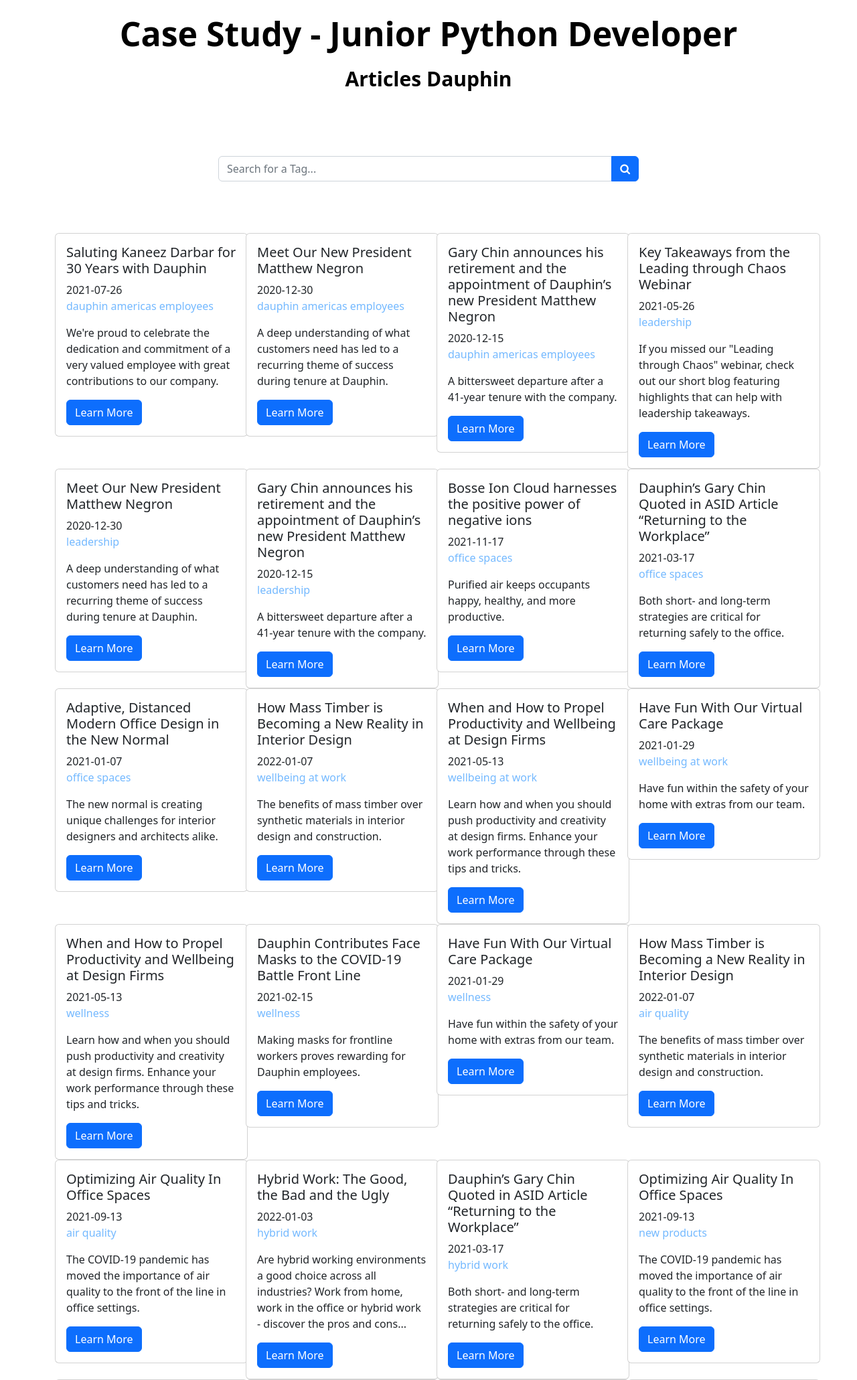
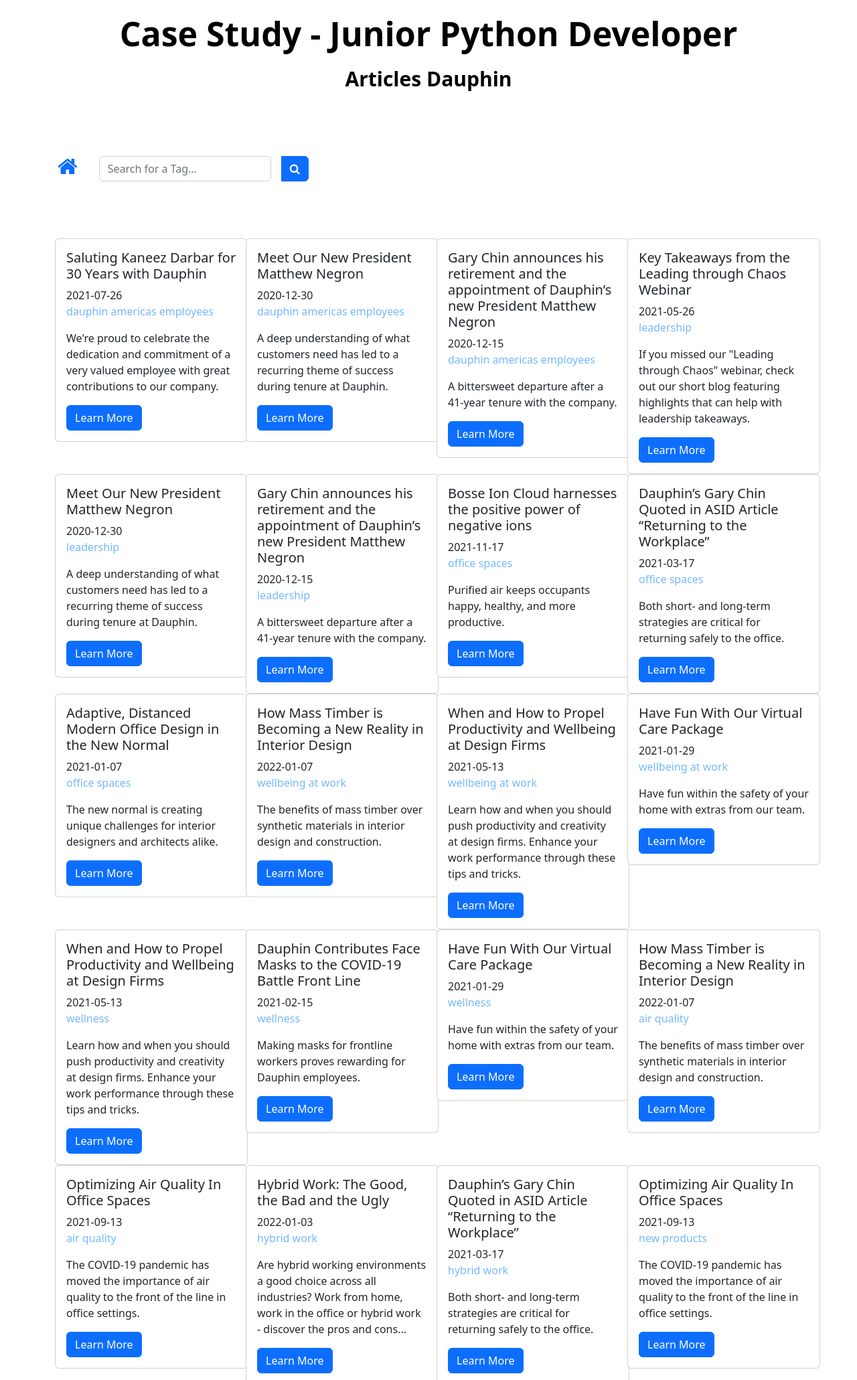
Before and after one commit to redhatprogrammer701/CaseStudy, a Flask app: page / in a window 1280 px wide. Shown: the top 2061 px of the page at 67% size. Run offline with Flask 2, Linux system fonts and the light colour scheme; parts of the project's set-up code (start-up, migrations or seed data) failed here and were passed over.

Commit message:
Second Commit

```diff
--- a/app.py
+++ b/app.py
@@ -1,17 +1,17 @@
-from flask import Flask, render_template, request, redirect, url_for
+from flask import Flask, render_template, request
 from sqlalchemy.orm import sessionmaker
-from sqlalchemy import create_engine, Column, Integer, String
+from sqlalchemy import create_engine, Column, Integer, String, desc
 from sqlalchemy.ext.declarative import declarative_base
 from datetime import datetime
 import pandas as pd
 
 app = Flask(__name__)
-engine = create_engine('sqlite:///Articles-Manager.db')
+engine = create_engine('sqlite:///Articles-Manager.db', connect_args={'check_same_thread': False})
 
 Base = declarative_base()
 
 class Article(Base):
-    __tablename__ = 'Articulos'
+    __tablename__ = 'ARTICULOS'
 
     id_ = Column(Integer, primary_key=True, autoincrement=True)
     Date = Column(String(50), nullable=False, default=datetime.utcnow)
@@ -19,7 +19,6 @@
     Tag = Column(String(250), nullable=False)
     Resume = Column(String(250), nullable=False)
     Link = Column(String(400), nullable=False)
-
 
 Base.metadata.create_all(engine)
 
@@ -30,9 +29,14 @@
 session.configure(bind=engine)
 s = session()
 
-results = s.query(Article).all()
-@app.route('/')
+@app.route('/', methods=['GET', 'POST'])
 def index():
+    results = s.query(Article).all()
+    if request.method == 'POST' and 'tag' in request.form:
+        tag = request.form["tag"]
+        search = "%{}%".format(tag)
+        results = s.query(Article).order_by(desc(Article.Date)).filter(Article.Tag.like(search)).all()
+        return render_template('index.html', results=results, tag=tag)
     return render_template('index.html', results=results)
 
 if __name__ == "__main__":
--- a/static/styles.css
+++ b/static/styles.css
@@ -1,5 +1,5 @@
 .search-container{
-   padding: 6% 20%;
+   padding: 6% 0%;
 }
 
 h1{
--- a/templates/index.html
+++ b/templates/index.html
@@ -2,7 +2,7 @@
 <html lang="en">
 
 <head>
-  <title>Title</title>
+  <title>Case Study</title>
   <!-- Required meta tags -->
   <meta charset="utf-8">
   <meta name="viewport" content="width=device-width, initial-scale=1, shrink-to-fit=no">
@@ -24,16 +24,20 @@
   <h2>Articles Dauphin</h2>
 
   <div class="container search-container">
-    <div class="input-group">
-      <input id="search-input" type="search" class="form-control" placeholder="Search for a Tag...">
-      <button id="search-button" type="button" class="btn btn-primary">
-        <i class="fa fa-search"></i>
-      </button>
-    </div>
+    <form class="form-inline" method="POST" autocomplete="off">
+      <div class="input-group">
+        <a class="mx-3" href="{{ url_for('index') }}"><i class="fa fa-home fa-2x"></i> </a>
+        <div class="form-group mx-sm-3 mb-2">
+          <input type="Search" name="tag" class="form-control" placeholder="Search for a Tag...">
+        </div>
+        <button type="submit" class="btn btn-primary mb-2" name=""><i class="fa fa-search"></i></button>
+
+      </div>
+    </form>
   </div>
 
   <div class="container">
-    {% for result in results|batch(4,'&nbsp;') %}
+    {% for result in results|batch(4) %}
     <div class="row">
       {% for col in result %}
       <div class="col-lg-3">
```
Also changed, not shown: crawler.py (+5 -11 lines), Articles-Manager.db, 2 other files.
